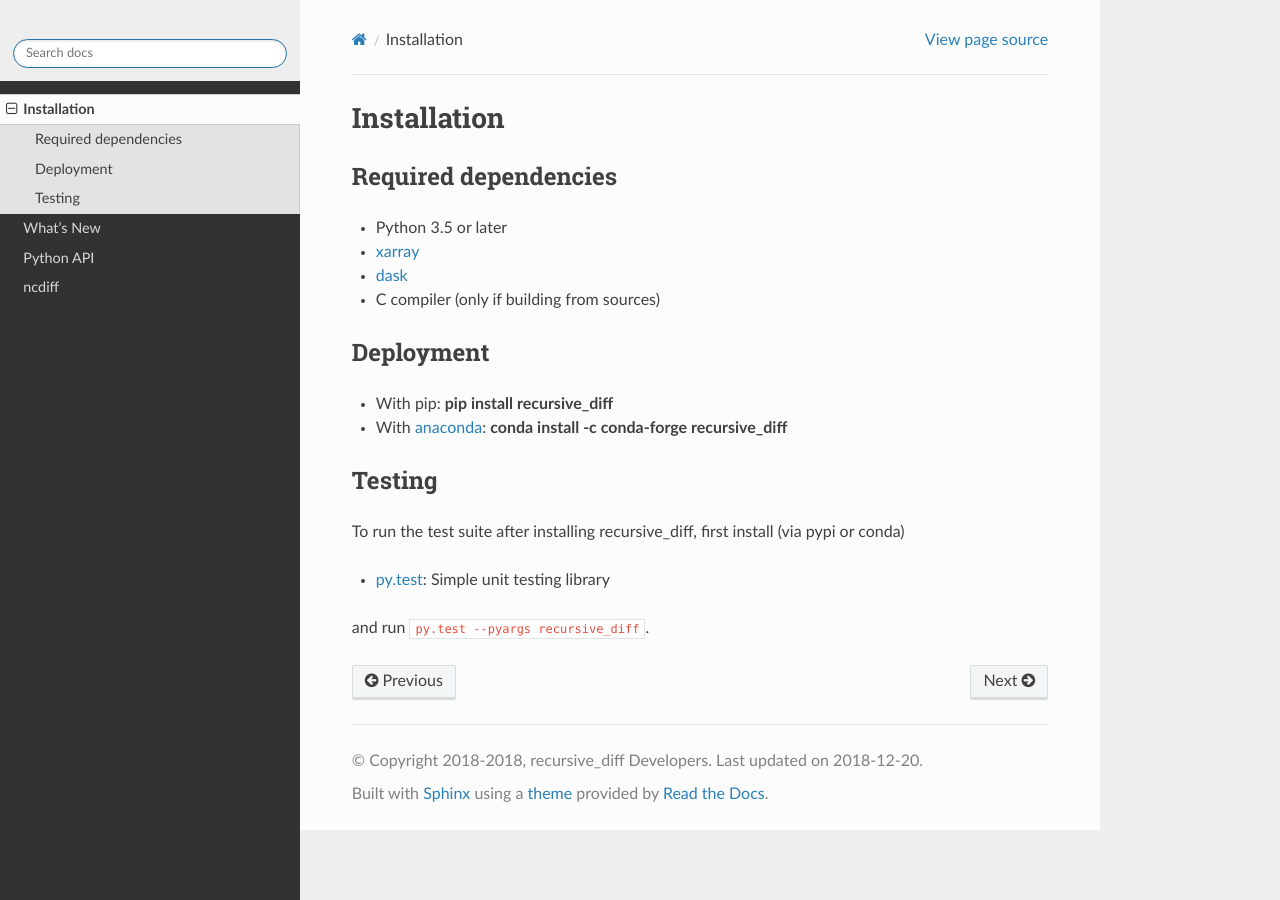
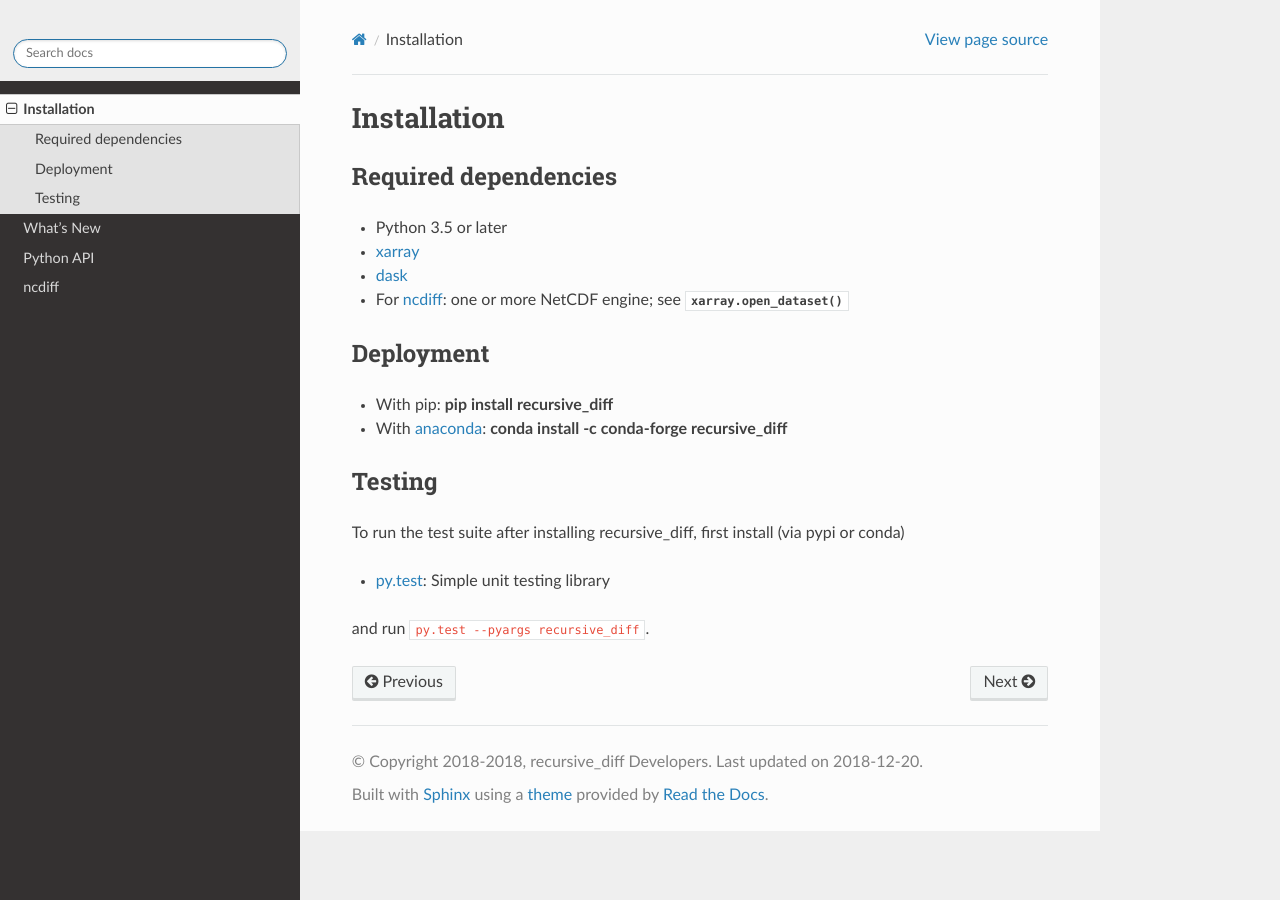
Before and after one commit to crusaderky/recursive_diff, a Sphinx documentation site: the page built from doc/installing.rst, in a window 1280 px wide. Built offline with Sphinx 7.4.7 and the Read the Docs theme 2.0.0, drawn with Linux system fonts in a browser that asks for light colours; the version number could not be read and is left out.

```diff
--- a/doc/installing.rst
+++ b/doc/installing.rst
@@ -9,7 +9,8 @@
 - Python 3.5 or later
 - `xarray <http://xarray.pydata.org/>`__
 - `dask <http://dask.pydata.org>`__
-- C compiler (only if building from sources)
+- For :doc:`ncdiff`: one or more NetCDF engine;
+  see :func:`xarray.open_dataset`
 
 Deployment
 ----------
--- a/setup.py
+++ b/setup.py
@@ -33,6 +33,7 @@
 ]
 
 INSTALL_REQUIRES = [
+    'dask >= 0.19'
     'numpy >= 1.13',
     'pandas >= 0.21',
     'xarray >= 0.10.1',
```
Also changed, not shown: 6 other files.
